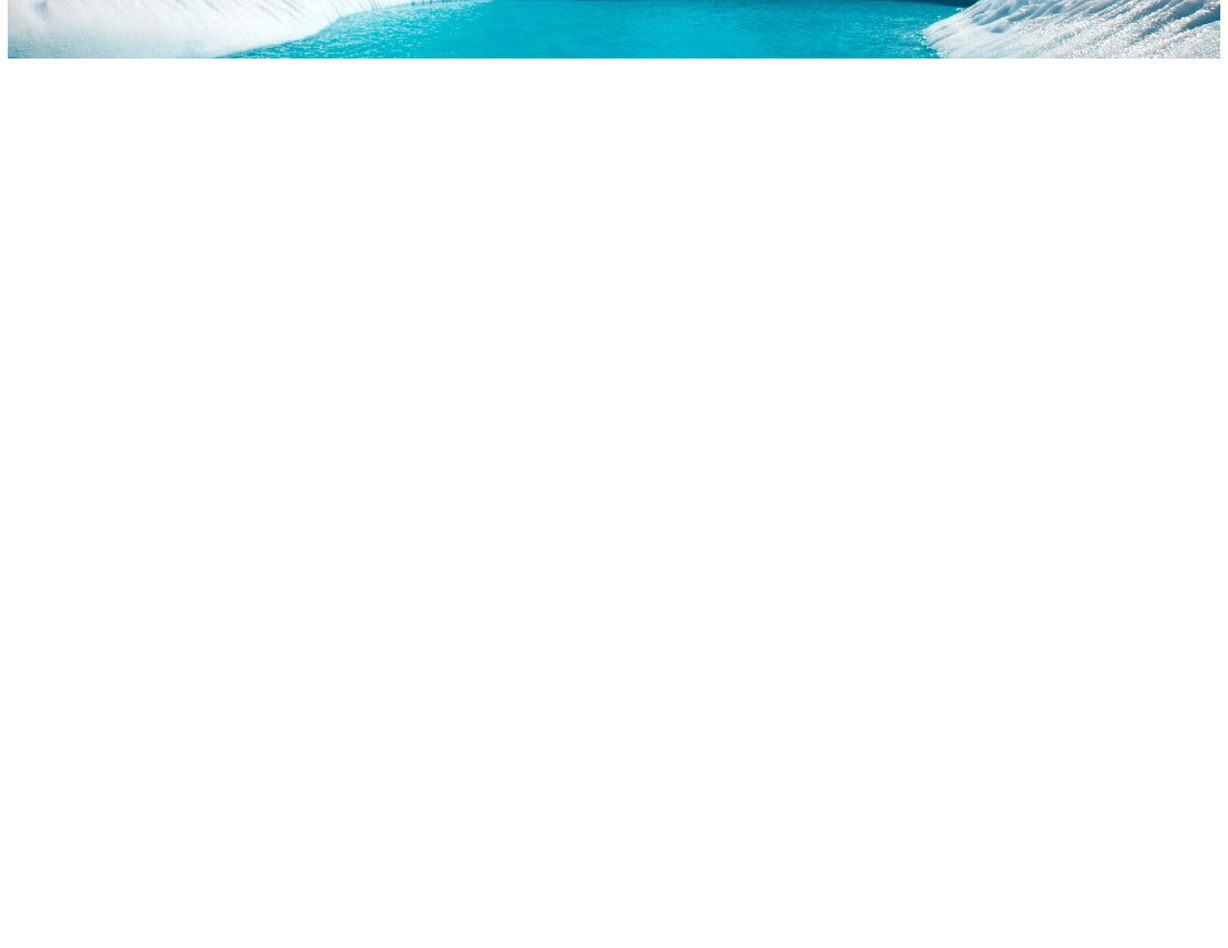
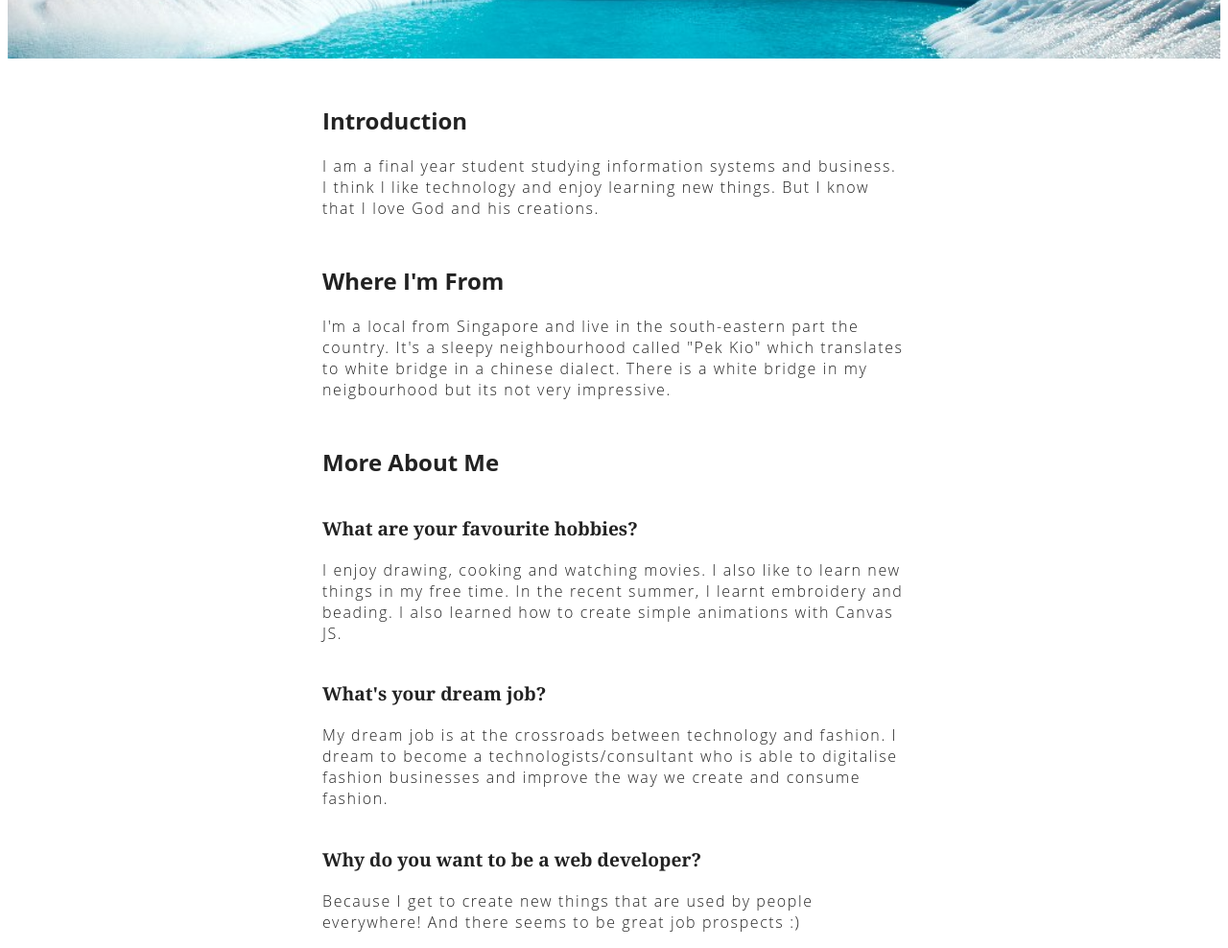
Before and after one commit to seanang99/CTP-WebDev-Questions, a plain HTML site: page Lesson 2/about-me.html in a window 1280 px wide. Shown: the part 533-1521 px from the top of the page at 96% size. Before the commit the page ends 800 px from the top, so only its background shows below. Drawn offline with Linux system fonts and the light colour scheme.

Commit message:
Update ref to stylesheet and assets. Added new sections

```diff
--- a/Lesson 2/about-me.html
+++ b/Lesson 2/about-me.html
@@ -3,15 +3,45 @@
 
 <head>
   <meta charset="UTF-8">
-  <link rel="stylesheet" href="/style.css">
+  <link rel="stylesheet" href="/Lesson 2/style.css">
   <title>About me</title>
 </head>
 
 <body>
-    <header class='masthead'>
-        <p class='masthead-intro'>Hi I'm</p>
-        <h1 class='masthead-heading'>Sean</h1>
-        <img class="masthead-profile-picture" src="/assets/profile_picture.jpg" alt="picture of sean" width="100"
-          height="100" />
-      </header>
+  <header class='masthead'>
+    <p class='masthead-intro'>Hi I'm</p>
+    <h1 class='masthead-heading'>Sean</h1>
+    <img class="masthead-profile-picture" src="/Lesson 2/assets/profile_picture.jpg" alt="picture of sean" width="100"
+      height="100" />
+  </header>
+
+  <section class="section-introduction">
+    <h1>Introduction</h1>
+    <p>I am a final year student studying information systems and business. I think I like technology and enjoy
+      learning new things. But I know that I love God and his creations.</p>
+  </section>
+
+  <section class="section-location">
+    <h1>Where I'm From</h1>
+    <p>I'm a local from Singapore and live in the south-eastern part the country. It's a sleepy neighbourhood called
+      "Pek Kio" which translates to white bridge in a chinese dialect. There is a white bridge in my neigbourhood but
+      its not very impressive.</p>
+  </section>
+
+  <section class="section-more_about_me">
+    <h1>More About Me</h1>
+    <h2>What are your favourite hobbies?</h2>
+    <p>I enjoy drawing, cooking and watching movies. I also like to learn new things in my free time. In the recent summer, I learnt embroidery and beading. I also learned how to create simple animations with Canvas JS.</p>
+
+    <h2>What's your dream job?</h2>
+    <p>
+      My dream job is at the crossroads between technology and fashion. I dream to become a technologists/consultant who
+      is able to digitalise fashion businesses and improve the way we create and consume fashion.</p>
+
+    <h2>Why do you want to be a web developer?</h2>
+    <p>
+      Because I get to create new things that are used by people everywhere! And there seems to be great job prospects :)
+    </p>
+
+  </section>
 </body>
--- a/Lesson 2/style.css
+++ b/Lesson 2/style.css
@@ -4,14 +4,33 @@ body {
   font-family: "Open Sans", "Helvetica Neue", sans-serif;
 }
 
+section {
+  max-width: 38em;
+  margin-left: auto;
+  margin-right: auto;
+  margin-top: 2em;
+}
+
+section>h1 {
+  margin-top: 2em;
+}
+
+h2 {
+  /* Typography Declarations */
+  font-family: "Gentium Book Basic", Georgia, serif;
+  font-size: 1.2em;
+  font-weight: bold;
+}
+
 .masthead-heading,
 .masthead-intro {
+  /* Layout Declarations */
   text-align: center;
 }
 
 .masthead {
   padding: 4em 0;
-    background-image: url(/assets/background.jpeg);
+  background-image: url(/Lesson\ 2/assets/background.jpeg);
   background-size: cover;
   background-repeat: no-repeat;
   border-top: solid 1em #ffcf33;
@@ -39,6 +58,7 @@ body {
 }
 
 .masthead-profile-picture {
+  /* Layout Declarations */
   width: 180px;
   height: 180px;
   object-fit: cover;
@@ -50,10 +70,30 @@ body {
   border: #ffffff solid 4px;
 }
 
+.section-introduction>p,
+.section-location>p,
+.section-more_about_me>p,
+.section-connect>p,
+.content-footer>p {
+  /* Typography Declarations */
+  font-weight: 300;
+  letter-spacing: 0.1em;
+}
+
+.section-more_about_me>h2 {
+  /* Typography Declarations */
+  font-family: "Gentium Book Basic", Georgia, serif;
+  font-size: 1.2em;
+  font-weight: bold;
+  /* Layout Declarations*/
+  margin: 2em 0 1em 0;
+}
+
 @media only screen and (max-width: 500px) {
   .masthead {
     padding: 3em 0;
   }
+
   .masthead-heading {
     font-size: 3em;
   }
```
Lines whose indentation alone changed are shown as unchanged.
